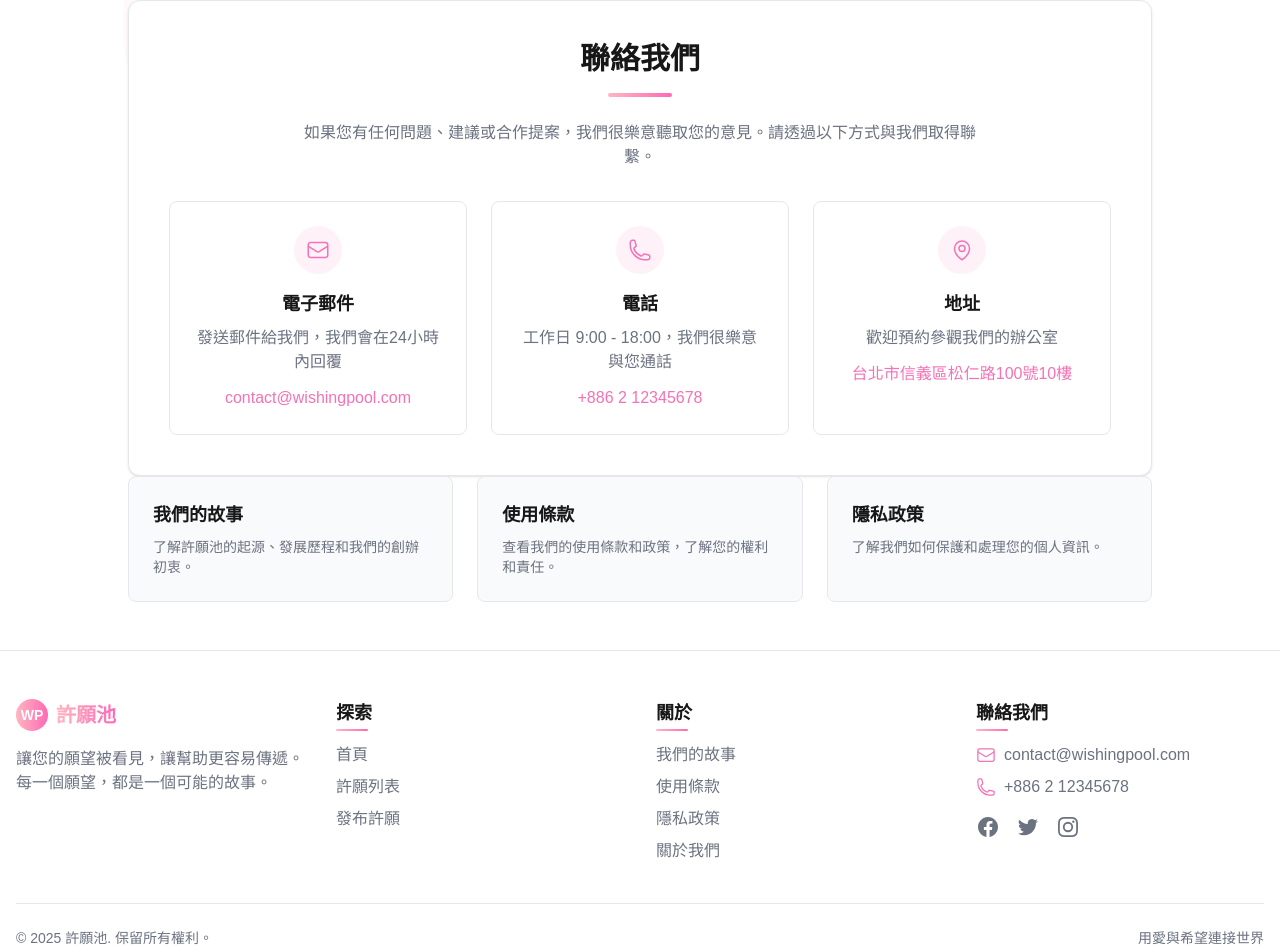
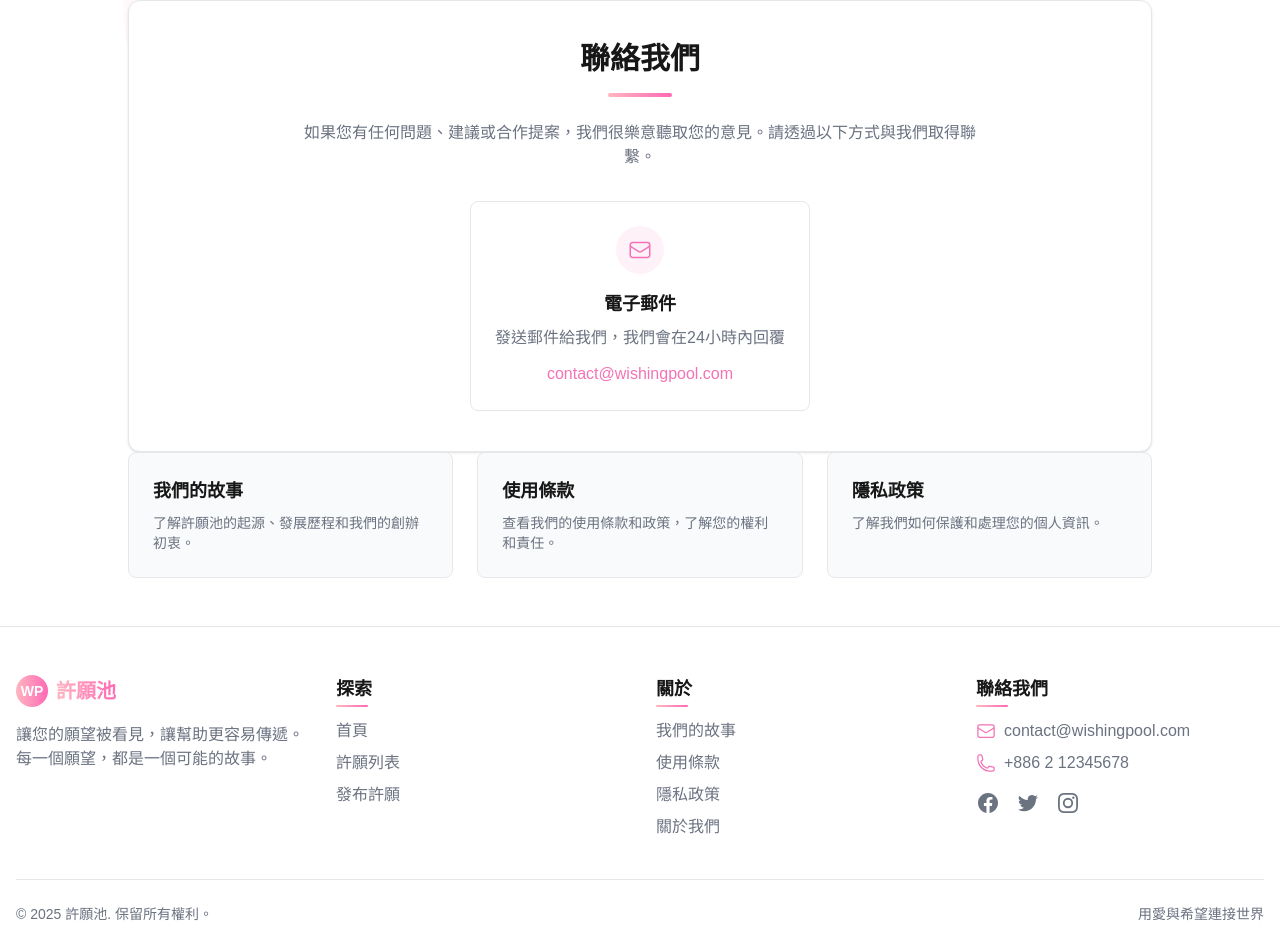
Before and after one commit to firstfu/wishing, a Next.js app: page /about in a window 1280 px wide. Shown: the part 1591-2543 px from the top of the page. Built offline with nearby package versions, Linux system fonts and the light colour scheme.

Commit message:
調整「關於我們」頁面的佈局與樣式，簡化內容結構，並新增最大寬度限制以提升可讀性與視覺效果。

```diff
--- a/app/about/page.tsx
+++ b/app/about/page.tsx
@@ -296,8 +296,8 @@ export default function AboutPage() {
               </p>
             </div>
 
-            <div className="grid grid-cols-1 md:grid-cols-3 gap-6">
-              <div className="p-6 rounded-lg bg-background border border-border hover:border-primary transition-colors flex flex-col items-center text-center">
+            <div className="flex justify-center">
+              <div className="p-6 rounded-lg bg-background border border-border hover:border-primary transition-colors flex flex-col items-center text-center max-w-md mx-auto">
                 <div className="w-12 h-12 bg-primary/10 rounded-full flex items-center justify-center mb-4">
                   <svg
                     xmlns="http://www.w3.org/2000/svg"
@@ -319,49 +319,6 @@ export default function AboutPage() {
                 <a href="mailto:contact@wishingpool.com" className="text-primary hover:underline font-medium">
                   contact@wishingpool.com
                 </a>
-              </div>
-
-              <div className="p-6 rounded-lg bg-background border border-border hover:border-primary transition-colors flex flex-col items-center text-center">
-                <div className="w-12 h-12 bg-primary/10 rounded-full flex items-center justify-center mb-4">
-                  <svg
-                    xmlns="http://www.w3.org/2000/svg"
-                    fill="none"
-                    viewBox="0 0 24 24"
-                    strokeWidth={1.5}
-                    stroke="currentColor"
-                    className="w-6 h-6 text-primary"
-                  >
-                    <path
-                      strokeLinecap="round"
-                      strokeLinejoin="round"
-                      d="M2.25 6.75c0 8.284 6.716 15 15 15h2.25a2.25 2.25 0 002.25-2.25v-1.372c0-.516-.351-.966-.852-1.091l-4.423-1.106c-.44-.11-.902.055-1.173.417l-.97 1.293c-.282.376-.769.542-1.21.38a12.035 12.035 0 01-7.143-7.143c-.162-.441.004-.928.38-1.21l1.293-.97c.363-.271.527-.734.417-1.173L6.963 3.102a1.125 1.125 0 00-1.091-.852H4.5A2.25 2.25 0 002.25 4.5v2.25z"
-                    />
-                  </svg>
-                </div>
-                <h3 className="text-lg font-semibold mb-2">電話</h3>
-                <p className="text-muted-foreground mb-3">工作日 9:00 - 18:00，我們很樂意與您通話</p>
-                <a href="tel:+886212345678" className="text-primary hover:underline font-medium">
-                  +886 2 12345678
-                </a>
-              </div>
-
-              <div className="p-6 rounded-lg bg-background border border-border hover:border-primary transition-colors flex flex-col items-center text-center">
-                <div className="w-12 h-12 bg-primary/10 rounded-full flex items-center justify-center mb-4">
-                  <svg
-                    xmlns="http://www.w3.org/2000/svg"
-                    fill="none"
-                    viewBox="0 0 24 24"
-                    strokeWidth={1.5}
-                    stroke="currentColor"
-                    className="w-6 h-6 text-primary"
-                  >
-                    <path strokeLinecap="round" strokeLinejoin="round" d="M15 10.5a3 3 0 11-6 0 3 3 0 016 0z" />
-                    <path strokeLinecap="round" strokeLinejoin="round" d="M19.5 10.5c0 7.142-7.5 11.25-7.5 11.25S4.5 17.642 4.5 10.5a7.5 7.5 0 1115 0z" />
-                  </svg>
-                </div>
-                <h3 className="text-lg font-semibold mb-2">地址</h3>
-                <p className="text-muted-foreground mb-3">歡迎預約參觀我們的辦公室</p>
-                <p className="text-primary font-medium">台北市信義區松仁路100號10樓</p>
               </div>
             </div>
           </div>
```
